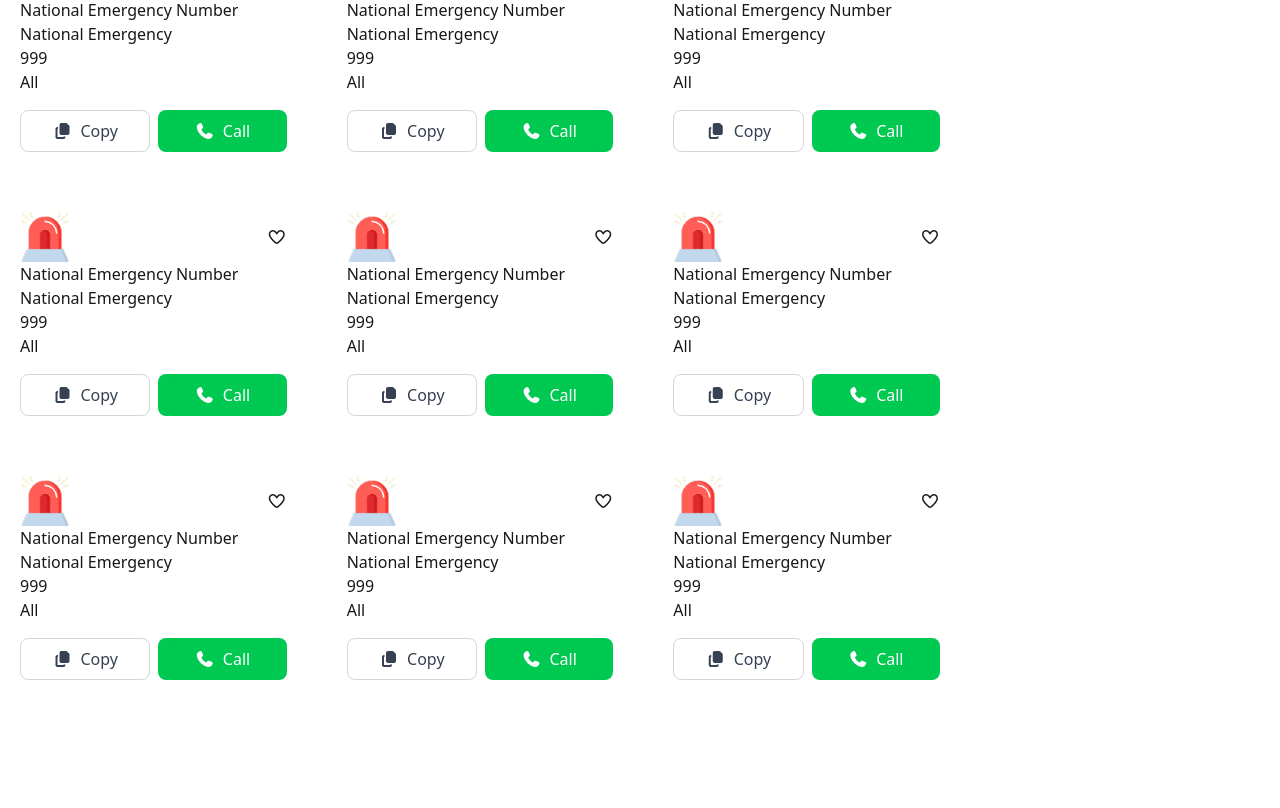
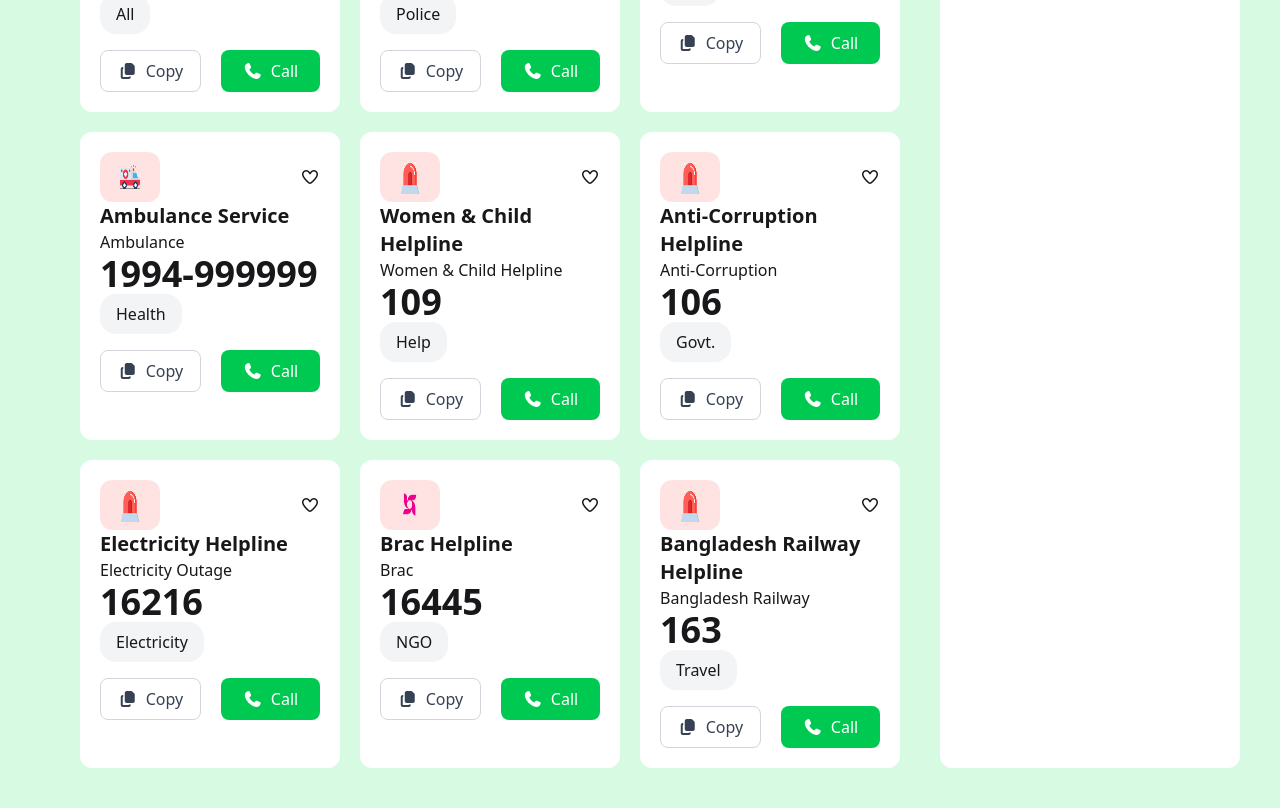
Before and after one commit to mkhshohud99/B12A05, a plain HTML site: page index.html in a window 1280 px wide. Shown: the part 772-1580 px from the top of the page. Before the commit the page ends 1472 px from the top, so only its background shows below. Drawn offline with nearby package versions, Linux system fonts and the light colour scheme.

Commit message:
Design work done

```diff
--- a/index.html
+++ b/index.html
@@ -11,7 +11,7 @@
 </head>
 
 <body>
-    <nav class="flex justify-between items-center container max-lg: mt-10 mx-auto font-bold text-xl">
+    <nav class="flex justify-between items-center container max-lg: mt-5 mx-auto px-10 font-bold text-xl">
         <div class="flex justify-center items-center gap-3">
             <img class="h-[50px] w-[50px]" src="./assets/logo.png" alt="" srcset="">
             <h2 class="font-extrabold text-3xl text-[#006747]">Emergency <br> Service</h2>
@@ -31,182 +31,207 @@
         </div>
     </nav>
     <div
-        class="flex flex-col items-center p-10 mt-20 bg-gradient-to-r from-[#013223] via-[#006747] to-[#013223] text-white gap-5">
-        <img src="./assets/logo.png" alt="" srcset="">\
+        class="flex flex-col items-center p-10 mt-5 bg-gradient-to-r from-[#013223] via-[#006747] to-[#013223] text-white gap-5">
+        <img src="./assets/logo.png" alt="" srcset="">
         <h1 class="font-bold text-4xl">Emergency Service Directory</h1>
         <p class="font-normal text-2xl">Government Emergency Services at Your Fingertip – A Project by Government of the
             People’s Republic of Bangladesh</p>
     </div>
-    <div class="grid grid-cols-[3fr_1fr] container max-lg: mt-10 mx-auto">
-        <div class="grid grid-cols-3 gap-5">
-            <div class="p-5">
+    <div class="grid grid-cols-[3fr_1fr] container max-lg: p-10 mx-auto bg-[#d7fae3]">
+        <div class="grid grid-cols-3 gap-5 mx-10">
+            <div class="p-5 bg-white rounded-xl">
                 <div class="flex justify-between items-center">
-                    <img class="h-[50px] w-[50px]" src="./assets/emergency.png" alt="">
-                    <i class="fa-regular fa-heart"></i>
+                    <img class="px-5 py-2 h-[50px] w-[60px] bg-[#ffe3e2] rounded-xl" src="./assets/emergency.png"
+                        alt="">
+                    <i class="fa-regular fa-heart "></i>
                 </div>
                 <div>
-                    <h3>National Emergency Number</h3>
-                    <p>National Emergency</p>
-                    <h2>999</h2>
-                    <p>All</p>
+                    <h3 class="font-bold text-xl">National Emergency Number</h3>
+                    <p class="font-normal">National Emergency</p>
+                    <h2 class="font-bold text-4xl">999</h2>
+                    <p class="px-4 py-2 bg-gray-100 rounded-2xl w-fit">All</p>
                 </div>
-                <div class="mt-4 flex space-x-2">
+                <div class="mt-4 flex space-x-5">
                     <button class="flex-1 border border-gray-300 rounded-lg py-2 text-gray-700 hover:bg-gray-100"><i
                             class="fa-solid fa-copy mr-2"></i>Copy</button>
                     <button class="flex-1 bg-green-500 text-white rounded-lg py-2 hover:bg-green-600"><i
                             class="fa-solid fa-phone mr-2"></i>Call</button>
                 </div>
             </div>
-            <div class="p-5">
+            <div class="p-5 bg-white rounded-xl">
                 <div class="flex justify-between items-center">
-                    <img class="h-[50px] w-[50px]" src="./assets/emergency.png" alt="">
-                    <i class="fa-regular fa-heart"></i>
+                    <img class="px-5 py-2 h-[50px] w-[60px] bg-[#ffe3e2] rounded-xl" src="./assets/police.png" alt="">
+                    <i class="fa-regular fa-heart "></i>
                 </div>
                 <div>
-                    <h3>National Emergency Number</h3>
-                    <p>National Emergency</p>
-                    <h2>999</h2>
-                    <p>All</p>
+                    <h3 class="font-bold text-xl">Police Helpline Number</h3>
+                    <p class="font-normal">Police</p>
+                    <h2 class="font-bold text-4xl">999</h2>
+                    <p class="px-4 py-2 bg-gray-100 rounded-2xl w-fit">Police</p>
                 </div>
-                <div class="mt-4 flex space-x-2">
+                <div class="mt-4 flex space-x-5">
                     <button class="flex-1 border border-gray-300 rounded-lg py-2 text-gray-700 hover:bg-gray-100"><i
                             class="fa-solid fa-copy mr-2"></i>Copy</button>
                     <button class="flex-1 bg-green-500 text-white rounded-lg py-2 hover:bg-green-600"><i
                             class="fa-solid fa-phone mr-2"></i>Call</button>
                 </div>
             </div>
-            <div class="p-5">
+            <div class="p-5 bg-white rounded-xl">
                 <div class="flex justify-between items-center">
-                    <img class="h-[50px] w-[50px]" src="./assets/emergency.png" alt="">
-                    <i class="fa-regular fa-heart"></i>
+                    <img class="px-5 py-2 h-[50px] w-[60px] bg-[#ffe3e2] rounded-xl" src="./assets/fire-service.png"
+                        alt="">
+                    <i class="fa-regular fa-heart "></i>
                 </div>
                 <div>
-                    <h3>National Emergency Number</h3>
-                    <p>National Emergency</p>
-                    <h2>999</h2>
-                    <p>All</p>
+                    <h3 class="font-bold text-xl">Fire Service Number</h3>
+                    <p class="font-normal">Fire Service</p>
+                    <h2 class="font-bold text-4xl">999</h2>
+                    <p class="px-4 py-2 bg-gray-100 rounded-2xl w-fit">Fire</p>
                 </div>
-                <div class="mt-4 flex space-x-2">
+                <div class="mt-4 flex space-x-5">
                     <button class="flex-1 border border-gray-300 rounded-lg py-2 text-gray-700 hover:bg-gray-100"><i
                             class="fa-solid fa-copy mr-2"></i>Copy</button>
                     <button class="flex-1 bg-green-500 text-white rounded-lg py-2 hover:bg-green-600"><i
                             class="fa-solid fa-phone mr-2"></i>Call</button>
                 </div>
             </div>
-            <div class="p-5">
+            <div class="p-5 bg-white rounded-xl">
                 <div class="flex justify-between items-center">
-                    <img class="h-[50px] w-[50px]" src="./assets/emergency.png" alt="">
-                    <i class="fa-regular fa-heart"></i>
+                    <img class="px-5 py-2 h-[50px] w-[60px] bg-[#ffe3e2] rounded-xl" src="./assets/ambulance.png"
+                        alt="">
+                    <i class="fa-regular fa-heart "></i>
                 </div>
                 <div>
-                    <h3>National Emergency Number</h3>
-                    <p>National Emergency</p>
-                    <h2>999</h2>
-                    <p>All</p>
+                    <h3 class="font-bold text-xl">Ambulance Service</h3>
+                    <p class="font-normal">Ambulance</p>
+                    <h2 class="font-bold text-4xl">1994-999999</h2>
+                    <p class="px-4 py-2 bg-gray-100 rounded-2xl w-fit">Health</p>
                 </div>
-                <div class="mt-4 flex space-x-2">
+                <div class="mt-4 flex space-x-5">
                     <button class="flex-1 border border-gray-300 rounded-lg py-2 text-gray-700 hover:bg-gray-100"><i
                             class="fa-solid fa-copy mr-2"></i>Copy</button>
                     <button class="flex-1 bg-green-500 text-white rounded-lg py-2 hover:bg-green-600"><i
                             class="fa-solid fa-phone mr-2"></i>Call</button>
                 </div>
             </div>
-            <div class="p-5">
+            <div class="p-5 bg-white rounded-xl">
                 <div class="flex justify-between items-center">
-                    <img class="h-[50px] w-[50px]" src="./assets/emergency.png" alt="">
-                    <i class="fa-regular fa-heart"></i>
+                    <img class="px-5 py-2 h-[50px] w-[60px] bg-[#ffe3e2] rounded-xl" src="./assets/emergency.png"
+                        alt="">
+                    <i class="fa-regular fa-heart "></i>
                 </div>
                 <div>
-                    <h3>National Emergency Number</h3>
-                    <p>National Emergency</p>
-                    <h2>999</h2>
-                    <p>All</p>
+                    <h3 class="font-bold text-xl">Women & Child Helpline</h3>
+                    <p class="font-normal">Women & Child Helpline</p>
+                    <h2 class="font-bold text-4xl">109</h2>
+                    <p class="px-4 py-2 bg-gray-100 rounded-2xl w-fit">Help</p>
                 </div>
-                <div class="mt-4 flex space-x-2">
+                <div class="mt-4 flex space-x-5">
                     <button class="flex-1 border border-gray-300 rounded-lg py-2 text-gray-700 hover:bg-gray-100"><i
                             class="fa-solid fa-copy mr-2"></i>Copy</button>
                     <button class="flex-1 bg-green-500 text-white rounded-lg py-2 hover:bg-green-600"><i
                             class="fa-solid fa-phone mr-2"></i>Call</button>
                 </div>
             </div>
-            <div class="p-5">
+            <div class="p-5 bg-white rounded-xl">
                 <div class="flex justify-between items-center">
-                    <img class="h-[50px] w-[50px]" src="./assets/emergency.png" alt="">
-                    <i class="fa-regular fa-heart"></i>
+                    <img class="px-5 py-2 h-[50px] w-[60px] bg-[#ffe3e2] rounded-xl" src="./assets/emergency.png"
+                        alt="">
+                    <i class="fa-regular fa-heart "></i>
                 </div>
                 <div>
-                    <h3>National Emergency Number</h3>
-                    <p>National Emergency</p>
-                    <h2>999</h2>
-                    <p>All</p>
+                    <h3 class="font-bold text-xl">Anti-Corruption Helpline</h3>
+                    <p class="font-normal">Anti-Corruption</p>
+                    <h2 class="font-bold text-4xl">106</h2>
+                    <p class="px-4 py-2 bg-gray-100 rounded-2xl w-fit">Govt.</p>
                 </div>
-                <div class="mt-4 flex space-x-2">
+                <div class="mt-4 flex space-x-5">
                     <button class="flex-1 border border-gray-300 rounded-lg py-2 text-gray-700 hover:bg-gray-100"><i
                             class="fa-solid fa-copy mr-2"></i>Copy</button>
                     <button class="flex-1 bg-green-500 text-white rounded-lg py-2 hover:bg-green-600"><i
                             class="fa-solid fa-phone mr-2"></i>Call</button>
                 </div>
             </div>
-            <div class="p-5">
+            <div class="p-5 bg-white rounded-xl">
                 <div class="flex justify-between items-center">
-                    <img class="h-[50px] w-[50px]" src="./assets/emergency.png" alt="">
-                    <i class="fa-regular fa-heart"></i>
+                    <img class="px-5 py-2 h-[50px] w-[60px] bg-[#ffe3e2] rounded-xl" src="./assets/emergency.png"
+                        alt="">
+                    <i class="fa-regular fa-heart "></i>
                 </div>
                 <div>
-                    <h3>National Emergency Number</h3>
-                    <p>National Emergency</p>
-                    <h2>999</h2>
-                    <p>All</p>
+                    <h3 class="font-bold text-xl">Electricity Helpline</h3>
+                    <p class="font-normal">Electricity Outage</p>
+                    <h2 class="font-bold text-4xl">16216</h2>
+                    <p class="px-4 py-2 bg-gray-100 rounded-2xl w-fit">Electricity</p>
                 </div>
-                <div class="mt-4 flex space-x-2">
+                <div class="mt-4 flex space-x-5">
                     <button class="flex-1 border border-gray-300 rounded-lg py-2 text-gray-700 hover:bg-gray-100"><i
                             class="fa-solid fa-copy mr-2"></i>Copy</button>
                     <button class="flex-1 bg-green-500 text-white rounded-lg py-2 hover:bg-green-600"><i
                             class="fa-solid fa-phone mr-2"></i>Call</button>
                 </div>
             </div>
-            <div class="p-5">
+            <div class="p-5 bg-white rounded-xl">
                 <div class="flex justify-between items-center">
-                    <img class="h-[50px] w-[50px]" src="./assets/emergency.png" alt="">
-                    <i class="fa-regular fa-heart"></i>
+                    <img class="px-5 py-2 h-[50px] w-[60px] bg-[#ffe3e2] rounded-xl" src="./assets/brac.png" alt="">
+                    <i class="fa-regular fa-heart "></i>
                 </div>
                 <div>
-                    <h3>National Emergency Number</h3>
-                    <p>National Emergency</p>
-                    <h2>999</h2>
-                    <p>All</p>
+                    <h3 class="font-bold text-xl">Brac Helpline</h3>
+                    <p class="font-normal">Brac</p>
+                    <h2 class="font-bold text-4xl">16445</h2>
+                    <p class="px-4 py-2 bg-gray-100 rounded-2xl w-fit">NGO</p>
                 </div>
-                <div class="mt-4 flex space-x-2">
+                <div class="mt-4 flex space-x-5">
                     <button class="flex-1 border border-gray-300 rounded-lg py-2 text-gray-700 hover:bg-gray-100"><i
                             class="fa-solid fa-copy mr-2"></i>Copy</button>
                     <button class="flex-1 bg-green-500 text-white rounded-lg py-2 hover:bg-green-600"><i
                             class="fa-solid fa-phone mr-2"></i>Call</button>
                 </div>
             </div>
-            <div class="p-5">
+            <div class="p-5 bg-white rounded-xl">
                 <div class="flex justify-between items-center">
-                    <img class="h-[50px] w-[50px]" src="./assets/emergency.png" alt="">
-                    <i class="fa-regular fa-heart"></i>
+                    <img class="px-5 py-2 h-[50px] w-[60px] bg-[#ffe3e2] rounded-xl" src="./assets/emergency.png"
+                        alt="">
+                    <i class="fa-regular fa-heart "></i>
                 </div>
                 <div>
-                    <h3>National Emergency Number</h3>
-                    <p>National Emergency</p>
-                    <h2>999</h2>
-                    <p>All</p>
+                    <h3 class="font-bold text-xl">Bangladesh Railway Helpline </h3>
+                    <p class="font-normal">Bangladesh Railway</p>
+                    <h2 class="font-bold text-4xl">163</h2>
+                    <p class="px-4 py-2 bg-gray-100 rounded-2xl w-fit">Travel</p>
                 </div>
-                <div class="mt-4 flex space-x-2">
+                <div class="mt-4 flex space-x-5">
                     <button class="flex-1 border border-gray-300 rounded-lg py-2 text-gray-700 hover:bg-gray-100"><i
                             class="fa-solid fa-copy mr-2"></i>Copy</button>
                     <button class="flex-1 bg-green-500 text-white rounded-lg py-2 hover:bg-green-600"><i
                             class="fa-solid fa-phone mr-2"></i>Call</button>
                 </div>
             </div>
+        </div>
 
+        <div>
+            <div class="p-5 bg-white rounded-xl h-full">
+                <div class="flex justify-between items-center font-semibold text-lg">
+                    <div class="flex items-center gap-2">
+                        <i class="fa-solid fa-clock-rotate-left"></i>
+                        <p>Call History</p>
+                    </div>
+                    <button
+                        class="bg-green-500 text-white rounded-full py-2 px-4 hover:bg-green-600 w-[5opx]">Clear</button>
+                </div>
+                <div class="flex items-center justify-between mt-5 p-2 bg-gray-100 rounded-lg">
+                    <div>
+                        <h2 class="font-semibold text-lg">Fire Service Number</h2>
+                        <p>999</p>
+                    </div>
+                    <div>
+                        <p>11:36:58 AM</p>
+                    </div>
+                </div>
+
+            </div>
         </div>
-    </div>
-    <div>
-
-    </div>
     </div>
 </body>
 
```
